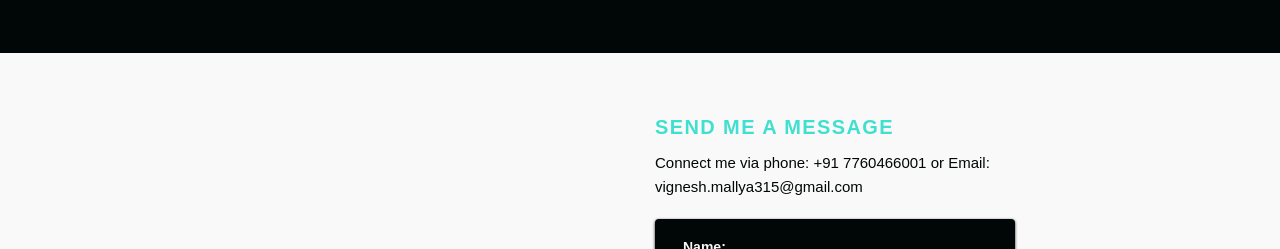
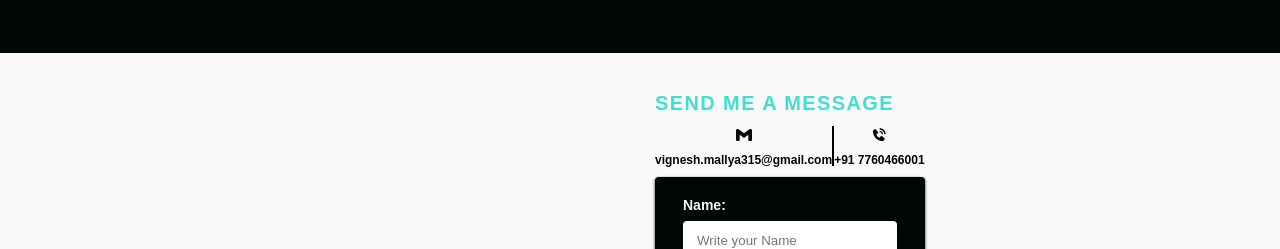
Before and after one commit to vigmallya/My_portfolio, a React (Create React App) app in the folder my_portfolio_mallya/: page / in a window 1280 px wide. Shown: the part 2220-2469 px from the top of the page. Built offline with nearby package versions, Linux system fonts and the light colour scheme; a web font is replaced by a local one.

Commit message:
Edited contact form
Added div with contact and email details
Offset changes

```diff
--- a/my_portfolio_mallya/src/components/Contacts/ContactElemets.js
+++ b/my_portfolio_mallya/src/components/Contacts/ContactElemets.js
@@ -1,14 +1,16 @@
-import styled from 'styled-components';
+import styled from "styled-components";
+import {SiGmail} from 'react-icons/si'
+import {BiSolidPhoneCall} from 'react-icons/bi'
 
-export const ContactContainer= styled.div`
-color:#fff;
-background:  ${({lightBg})=>(lightBg? '#f9f9f9':'#010606')};
+export const ContactContainer = styled.div`
+  color: #fff;
+  background: ${({ lightBg }) => (lightBg ? "#f9f9f9" : "#010606")};
 
-@media screen and (max-width:760px){
+  @media screen and (max-width: 760px) {
     padding: 100px 0;
   }
 `
-export const ContactWrapper= styled.div`
+export const ContactWrapper = styled.div`
   display: grid;
   z-index: 1;
   height: max-content;
@@ -20,39 +22,41 @@ padding: 0 24px;
   justify-content: center;
 `
 
-export const ContactRow= styled.div`
+export const ContactRow = styled.div`
   display: grid;
-grid-auto-columns: minmax(auto,1fr);
+  grid-auto-columns: minmax(auto, 1fr);
   align-items: center;
-margin-top:7%;
-grid-template-areas: ${({imgStart})=>(imgStart?`"col2 col1"`:`"col1 col2"`)};
+  margin-top: 7%;
+  grid-template-areas: ${({ imgStart }) =>
+    imgStart ? `"col2 col1"` : `"col1 col2"`};
   //AnimateScroll Css
-opacity: ${({inView})=>(inView?1:0)};
-transition: ${({inView})=>(inView?'all 2s':'')};
+  opacity: ${({ inView }) => (inView ? 1 : 0)};
+  transition: ${({ inView }) => (inView ? "all 2s" : "")};
 
-@media screen and (max-width:760px){
-    grid-template-areas: ${({imgStart})=>(imgStart?`"col1" "col2"`:`"col1 col1" "col2 col2"`)};
+  @media screen and (max-width: 760px) {
+    grid-template-areas: ${({ imgStart }) =>
+      imgStart ? `"col1" "col2"` : `"col1 col1" "col2 col2"`};
   }
 `
-export const Column1=styled.div`
+export const Column1 = styled.div`
   margin-bottom: 15px;
   padding: 0 15px;
   grid-area: col1;
 `
-export const Column2=styled.div`
+export const Column2 = styled.div`
   margin-bottom: 15px;
   padding: 0 15px;
   grid-area: col2;
 `
-export const TextWrapper= styled.div`
+export const TextWrapper = styled.div`
   max-width: 540px;
   padding-top: 0;
   padding-bottom: 60px;
 `
 //Contcat form
 
-export const TopLine= styled.p`
-color: #40E0D0;
+export const TopLine = styled.p`
+  color: #40e0d0;
   font-size: 20px;
   line-height: 16px;
   font-weight: 700;
@@ -60,64 +64,90 @@ letter-spacing: 1.4px;
   text-transform: uppercase;
   margin-bottom: 16px;
 `
-
-export const Subtitle= styled.p`
-max-width: 440px;
-margin-bottom: 20px;
-font-size: 15px;
-line-height: 24px;
-color: ${({darkText})=>(darkText?'#010606':'#fff')};
-`
-export const BtnWrap= styled.div`
+export const BtnWrap = styled.div`
   display: flex;
   justify-content: flex-start;
 `
 
-export const ImgWrap= styled.div`
+export const ImgWrap = styled.div`
   max-width: 555px;
   height: 100%;
 `
 
-export const Img= styled.img`
+export const Img = styled.img`
   width: 100%;
   margin: 0 0 10px 0;
   padding-right: 0;
 `
-export const ContactForm= styled.div`
+export const ContactForm = styled.div`
   height: 100%;
   display: flex;
   flex-direction: column;
   justify-content: center;
 
-@media screen and (max-width:480px) {
+  @media screen and (max-width: 480px) {
     padding: 10px;
   }
 `
-export const Form= styled.form`
-background:  ${({lightBg})=>(lightBg?'#010606':"#40E0D0")};
+export const Form = styled.form`
+  background: ${({ lightBg }) => (lightBg ? "#010606" : "#40E0D0")};
   max-width: 360px;
   max-height: 420px;
-width :100%;
+  width: 100%;
   z-index: 1;
   display: grid;
   padding: 20px 28px;
   border-radius: 4px;
-box-shadow: 0 1px 3px rgba(0,0,0,0.9);
+  box-shadow: 0 1px 3px rgba(0, 0, 0, 0.9);
 
   @media screen and (max-width: 400px) {
     padding: 32px 32px;
   }
 `
 
-export const FormLabel= styled.label`
-color: ${({lightText})=>(lightText?'#f7f8f8':'#010606')};
+export const FormLabel = styled.label`
+  color: ${({ lightText }) => (lightText ? "#f7f8f8" : "#010606")};
   margin-bottom: 8px;
   font-size: 14px;
   font-weight: 600;
 `
-export const FormInput= styled.input`
+export const FormInput = styled.input`
   padding: 12px 14px;
   margin-bottom: 10px;
   border: none;
   border-radius: 4px;
 `
+
+export const ContactTabs=styled.div`
+    display: flex;
+    justify-content: space-around;
+    max-width: 360px;
+    margin-bottom: 10px;
+    color: #000;
+    font-size: 12px;
+    color: ${({ darkText }) => (darkText ? "#010606" : "#fff")};
+    margin-bottom: 10px;
+`
+export const ContactIcons= styled.div`
+    font-weight: 600;
+    display: flex;
+    flex-direction:column;
+    align-items: center;
+    justify-content: center;
+`
+export const MailIcon=styled(SiGmail)`
+font-size: 16px;
+margin-bottom: 10px;
+`
+export const PhoneIcon=styled(BiSolidPhoneCall)`
+font-size: 16px;
+margin-bottom: 10px;
+`
+
+export const VerticalLine=styled.div`
+  width: 2px;
+  height: 100%;
+  background-color: #000;
+  transform: translate(0px, -1px);
+`
+export const LineWrapper = styled.div``
--- a/my_portfolio_mallya/src/components/Contacts/data.js
+++ b/my_portfolio_mallya/src/components/Contacts/data.js
@@ -3,7 +3,8 @@ export const contactObj={
     lightBg:true,
     lightText:true,
     topLine: 'Send me a message',
-    description: `Connect me via phone: +91 7760466001 or Email: vignesh.mallya315@gmail.com`,
+    mailID:'vignesh.mallya315@gmail.com',
+    mobileNumber:'+91 7760466001',
     buttonLabel: 'Send',
     imgStart: true,
     img: require(`../../images/contact.svg`).default,
--- a/my_portfolio_mallya/src/components/Contacts/index.js
+++ b/my_portfolio_mallya/src/components/Contacts/index.js
@@ -1,12 +1,13 @@
 import React from 'react'
 import { Button } from '../ButtonElements'
-import { ContactContainer,ContactWrapper, ContactRow,Column1,Column2,TextWrapper,TopLine, Subtitle,
-    ContactForm, Form ,FormLabel, FormInput , BtnWrap,ImgWrap, Img} from './ContactElemets';
+import { ContactContainer,ContactWrapper, ContactRow,Column1,Column2,TextWrapper,TopLine,
+    ContactForm, Form ,FormLabel, FormInput , BtnWrap,ImgWrap, Img, ContactTabs,
+    ContactIcons, MailIcon, PhoneIcon, VerticalLine, LineWrapper} from './ContactElemets';
 import {toast} from 'react-toastify';
 import { useInView } from "react-intersection-observer";
 
 const Conatct = ({lightBg,id,imgStart, topLine, lightText,
-    darkText,description,buttonLabel,img,alt,primary, dark ,dark2,NotifyMessage}) => {
+    darkText,buttonLabel,img,alt,primary, dark ,dark2,NotifyMessage, mailID, mobileNumber}) => {
 const { ref: myRef, inView} = useInView();
 
 const notifier=()=>{
@@ -29,7 +30,19 @@ const notifier=()=>{
                 <Column1>
                 <TextWrapper>
                     <TopLine>{topLine}</TopLine>
-                    <Subtitle darkText={darkText}>{description}</Subtitle>
+                    <ContactTabs darkText={darkText}>
+                        <ContactIcons>
+                            <MailIcon/>
+                            {mailID}
+                        </ContactIcons>
+                        <LineWrapper>
+                            <VerticalLine/>
+                        </LineWrapper>
+                        <ContactIcons>
+                            <PhoneIcon/>
+                                {mobileNumber}
+                        </ContactIcons>
+                    </ContactTabs>
                     <ContactForm>
                         <Form action="#" lightBg={lightBg}>
                             <FormLabel htmlFor='name' lightText={lightText}>Name:</FormLabel>
--- a/my_portfolio_mallya/src/components/InfoSection/index.js
+++ b/my_portfolio_mallya/src/components/InfoSection/index.js
@@ -50,6 +50,7 @@ const { ref: myRef, inView} = useInView();
                         duartion={500}
                         spy={true}
                         exact="true"
+                        offset={-80}
                         primary={primary? 1 : 0}
                         dark={dark ? 1: 0}
                         dark2={dark2 ? 1: 0}
--- a/my_portfolio_mallya/src/components/MainSection/index.js
+++ b/my_portfolio_mallya/src/components/MainSection/index.js
@@ -31,7 +31,7 @@ const MainSection = () => {
             duaration={500}
             spy={true}
             exact="true"
-            // offset={-80}
+            offset={-80}
             >Get Started {hover? <ArrowForward/>: <ArrowRight/>}</Button>
           </MainBtnWrapper>
         </MainContent>
```
Lines whose indentation alone changed are shown as unchanged.
